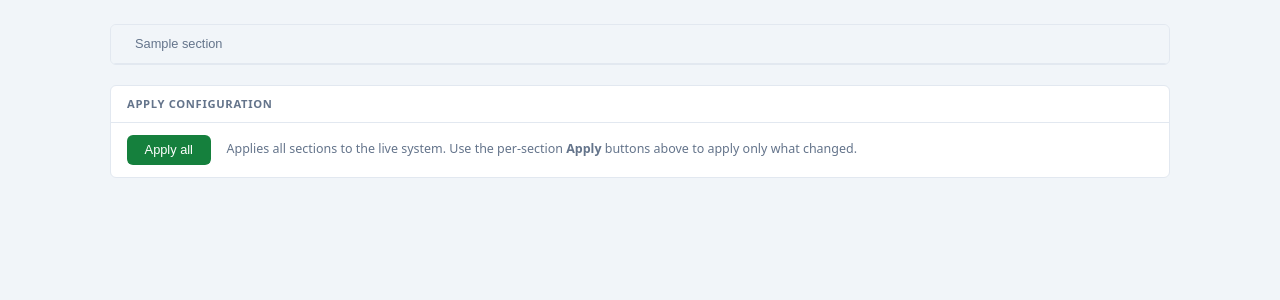
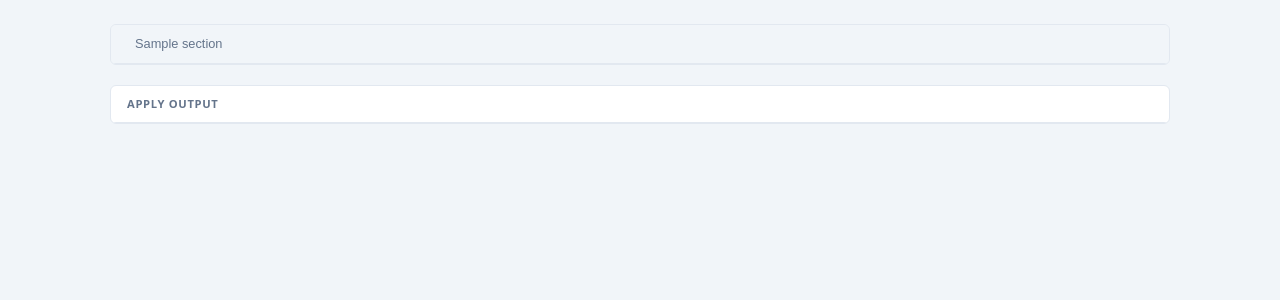
Before and after one commit to mcoin/NASe, a FastAPI app: template modules/web/app/templates/config.html in a window 1280 px wide. Shown: the part 93-393 px from the top of the page. Run offline with FastAPI, Linux system fonts and the light colour scheme; the template is opened without the code that fills it: most values are stand-ins (such as "Sample title", 1, 10 or a date in 2020); some libraries are stand-ins or nearby versions.

Commit message:
refactor: cascade drives apply to dependent modules; remove Apply all button
Applying the Drives section now automatically re-applies config-archive,
samba, sync, and filebrowser (if enabled), since all of them embed drive
mountpoints in their systemd unit After= directives. Samba and sync no
longer redundantly re-run drives as a prerequisite.

The Apply all button is removed from the config UI — per-section apply
now handles all cascades, making it redundant. The /apply (all) backend
route is removed accordingly. The output panel is kept to stream apply
results.

Co-Authored-By: Claude Opus 4.7 <noreply@anthropic.com>

```diff
--- a/modules/web/app/main.py
+++ b/modules/web/app/main.py
@@ -340,11 +340,6 @@ def _stream_cmd(*cmd: str) -> StreamingResponse:
     return StreamingResponse(_stream(), media_type="text/event-stream", headers=_SSE_HEADERS)
 
 
-@_protected.get("/apply")
-async def apply_all():
-    """Stream apply.sh output as Server-Sent Events."""
-    return _stream_cmd(str(REPO_ROOT / "apply.sh"))
-
 
 @_protected.get("/apply/{section}")
 async def apply_section(section: str):
--- a/modules/web/app/templates/config.html
+++ b/modules/web/app/templates/config.html
@@ -33,14 +33,10 @@
 
 <div class="card" id="apply-card">
   <div class="card-head">
-    <span>Apply configuration</span>
+    <span>Apply output</span>
     <span class="apply-status" id="apply-status"></span>
   </div>
   <div class="card-body">
-    <div class="apply-toolbar">
-      <button id="apply-btn" class="btn-apply" onclick="runApply()">Apply all</button>
-      <span class="apply-hint">Applies all sections to the live system. Use the per-section <strong>Apply</strong> buttons above to apply only what changed.</span>
-    </div>
     <div id="apply-wrap" class="apply-wrap" style="display:none">
       <div id="apply-output" class="apply-panel"></div>
     </div>
@@ -67,14 +63,12 @@
   }
 
   function runApply(section) {
-    var url        = section ? "/apply/" + section : "/apply";
-    var btn        = document.getElementById("apply-btn");
+    var url        = "/apply/" + section;
     var out        = document.getElementById("apply-output");
     var wrap       = document.getElementById("apply-wrap");
     var status     = document.getElementById("apply-status");
-    var saveResult = section ? document.getElementById("save-result-" + section) : null;
+    var saveResult = document.getElementById("save-result-" + section);
 
-    btn.disabled = true;
     out.innerHTML = "";
     wrap.style.display = "block";
     status.textContent = "running…";
@@ -105,8 +99,6 @@
         status.className = "apply-status apply-status-ok";
         if (saveResult) {
           saveResult.innerHTML = '<span class="save-ok">&#10003; Applied at ' + ts + '</span>';
-        } else {
-          document.querySelectorAll('[id^="save-result-"]').forEach(function(el) { el.innerHTML = ""; });
         }
       } else {
         msg.className = "log-err";
```
Also changed, not shown: 1 other file.
